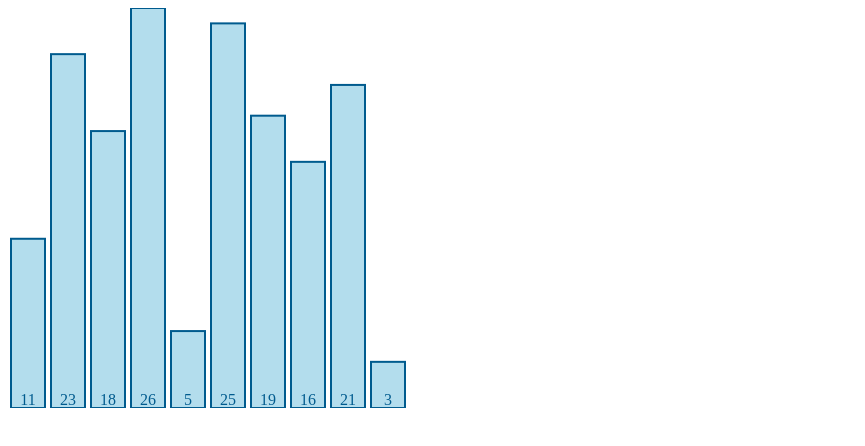
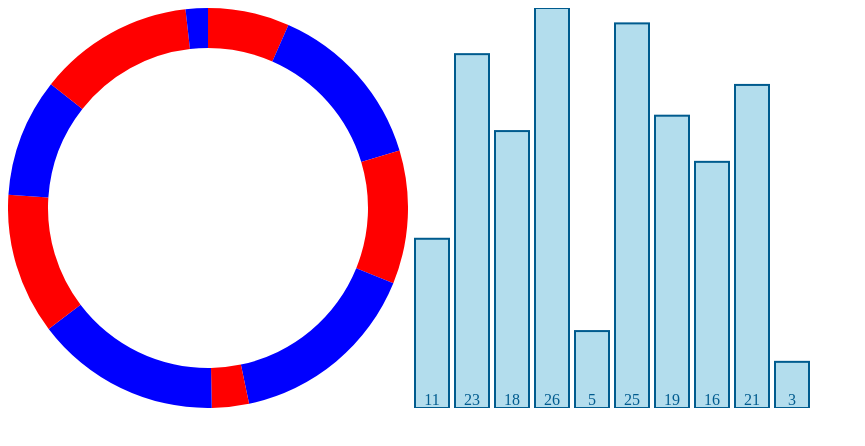
Before and after one commit to simon-previdente/simpleGraph, a plain HTML site: page index.html in a window 1280 px wide. Shown: the whole page, without its empty margins (0-865 px from the left). Drawn offline with Linux system fonts and the light colour scheme.

Commit message:
Circle graph

```diff
--- a/index.html
+++ b/index.html
@@ -6,6 +6,7 @@
     <link rel="stylesheet" href="style.css">
   </head>
   <body>
+    <svg id="circle-graph"></svg>
     <svg id="graphic-bar"></svg>
     <script src="d3.js"></script>
     <script src="script.js"></script>
--- a/script.js
+++ b/script.js
@@ -1,9 +1,11 @@
 (function() {
   /* Data */
   var nbValues = 10;
+  var sumValue = 0;
   var dataset = [];
   for (var i = 0; i < nbValues; i++) {
       var newNumber = Math.floor((Math.random() * 30) + 2);
+      sumValue += newNumber;
       dataset.push(newNumber);
   }
   var maxValue = Math.max(...dataset);
@@ -33,4 +35,34 @@
           .attr("text-anchor", "middle")
           .attr("x", function(d, i) { return i * width/nbValues + 0.5*width/nbValues; })
           .attr("y", height - 3);
+
+
+  /* circle graph */
+  var circleData = []; var nextStart = 0;
+  for (var i = 0; i < dataset.length; i++) {
+    var current = {
+      'value': dataset[i],
+      'start': nextStart,
+      'end': nextStart + (dataset[i]/sumValue)*(2*Math.PI)
+    }
+    circleData.push(current);
+    nextStart = current.end;
+  }
+
+  var r = Math.min(...[width, height]) / 2;
+  var cgSvg = d3.select("body").select("#circle-graph")
+                .attr("width", width)
+                .attr("height", height);
+  var cgGroup = cgSvg.append("g")
+                     .attr("transform", "translate("+ r +","+ r +")");
+  var cgArcs = cgGroup.selectAll("path")
+                      .data(circleData)
+                      .enter()
+                      .append("path");
+  cgArcs.attr("d", d3.svg.arc()
+                     .innerRadius(r-40)
+                     .outerRadius(r)
+                     .startAngle(function(d) { return d.start; })
+                     .endAngle(function(d) { return d.end; })
+       ).attr("fill", function(d,i) { return (i%2==0 ? "red" : "blue"); });
 })();
```
